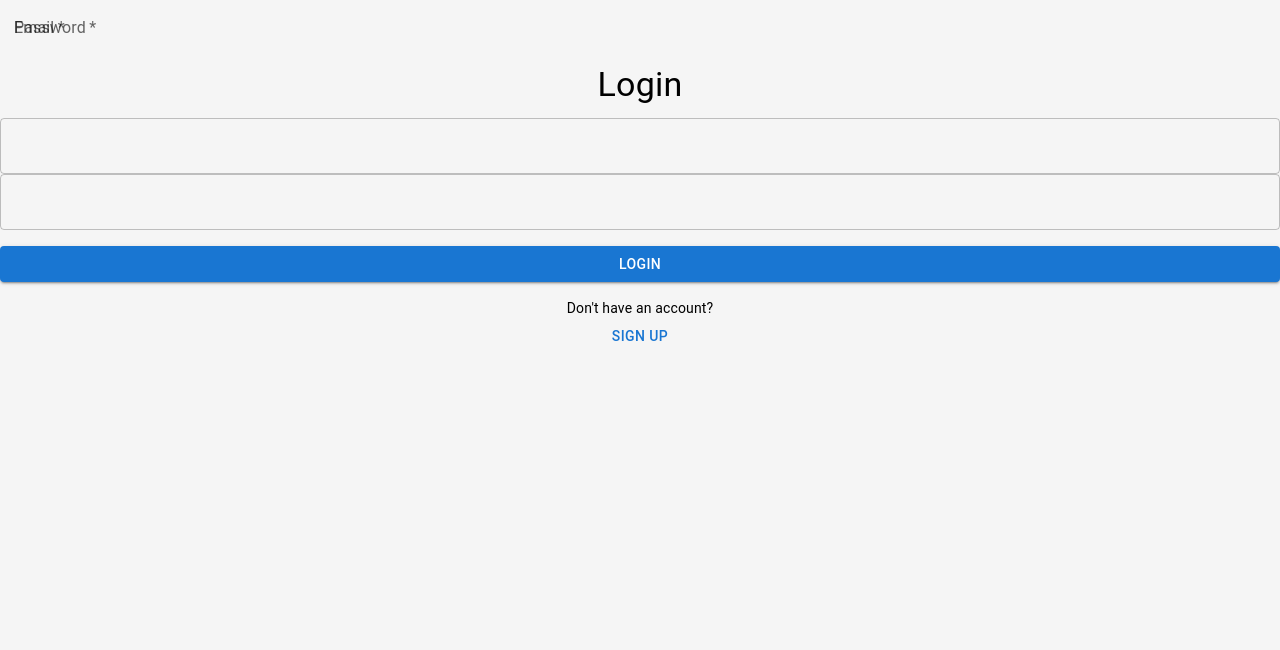
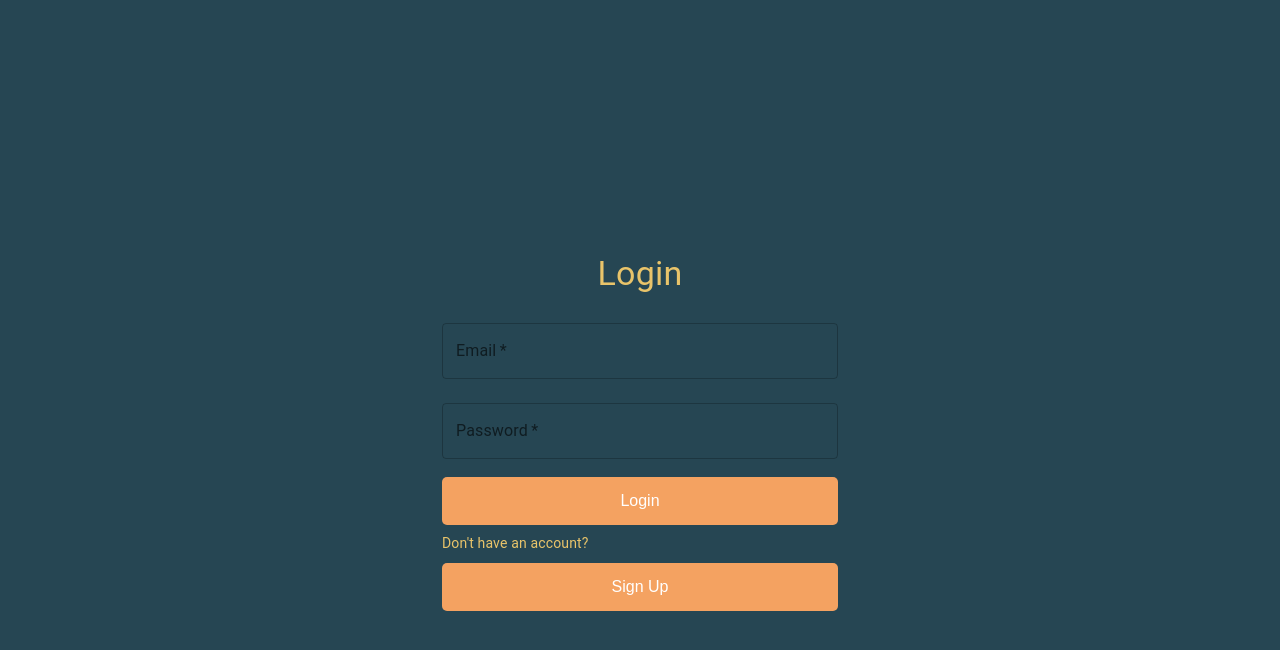
Before and after one commit to delaramRohani/LibraryApplication, a React (Vite) app: page /login in a window 1280 px wide. Shown: the top 650 px of the page. Built offline with nearby package versions, Linux system fonts and the light colour scheme.

Commit message:
Change the codes to previouse version.

```diff
--- a/src/Component/Login/Login.css
+++ b/src/Component/Login/Login.css
@@ -1,4 +1,14 @@
-.login-container {
+body {
+  font-family: 'Arial', sans-serif;
+  background-color: #264653;
+  display: flex;
+  justify-content: center;
+  align-items: center;
+  height: 100vh;
+  margin: 0;
+}
+
+.container {
   background-color: #2a9d8f;
   padding: 30px;
   border-radius: 10px;
@@ -7,12 +17,12 @@
   text-align: center;
 }
 
-.login-container h4 {
+h4 {
   color: #e9c46a;
   margin-bottom: 20px;
 }
 
-.login-textField {
+.textfield {
   width: 100%;
   margin-bottom: 15px;
 }
@@ -32,7 +42,7 @@ input:focus {
   border-color: #e76f51;
 }
 
-#login-btn, #signup-btn {
+.login-btn, .signup-btn {
   width: 100%;
   margin: 10px 0 0;
   padding: 15px;
@@ -45,19 +55,19 @@ input:focus {
   transition: background 0.3s;
 }
 
-#login-btn:hover,
-#signup-btn:hover {
+.login-btn:hover,
+.signup-btn:hover {
   background-color: #e76f51;
 }
 
-#login-btn:active,
-#signup-btn:active {
+.login-btn:active,
+.signup-btn:active {
   background-color: #264653;
 }
 
 
 
-.login-alert {
+.alert {
   background-color: #e76f51;
   color: white;
   padding: 10px;
--- a/src/Component/Login/Login.jsx
+++ b/src/Component/Login/Login.jsx
@@ -9,7 +9,7 @@ import {
   Box,
   Alert,
 } from "@mui/material";
-// import "./login.css";
+import "./login.css";
 
 const Login = () => {
   const [email, setEmail] = useState("");
@@ -35,17 +35,17 @@ const Login = () => {
   };
 
   return (
-    <Container class="login-container" maxWidth="xs">
+    <Container maxWidth="xs">
       <Box sx={{ textAlign: "center", mt: 8 }}>
         <Typography variant="h4" gutterBottom>
           Login
         </Typography>
       </Box>
 
-      {error && <Alert class = "login-alert" severity="error">{error}</Alert>}
+      {error && <Alert severity="error">{error}</Alert>}
 
       <form onSubmit={handleLogin}>
-        <TextField class = "login-textField"
+        <TextField
           fullWidth
           label="Email"
           type="email"
@@ -55,7 +55,7 @@ const Login = () => {
           onChange={(e) => setEmail(e.target.value)}
           required
         />
-        <TextField class = "login-textField"
+        <TextField
           fullWidth
           label="Password"
           type="password"
@@ -66,7 +66,7 @@ const Login = () => {
           required
         />
 
-        <Button id = "login-btn"
+        <Button class = "login-btn"
           fullWidth
           type="submit"
           variant="contained"
@@ -77,10 +77,10 @@ const Login = () => {
         </Button>
       </form>
 
-      <Box id = "signup-link" sx={{ textAlign: "center", mt: 2 }}>
+      <Box class = "signup-link" sx={{ textAlign: "center", mt: 2 }}>
         <Typography variant="body2">
           Don't have an account?{" "}
-          <Button id = "signup-btn" onClick={() => navigate("/register")}>Sign Up</Button>
+          <Button class = "signup-btn" onClick={() => navigate("/register")}>Sign Up</Button>
         </Typography>
       </Box>
     </Container>
```
